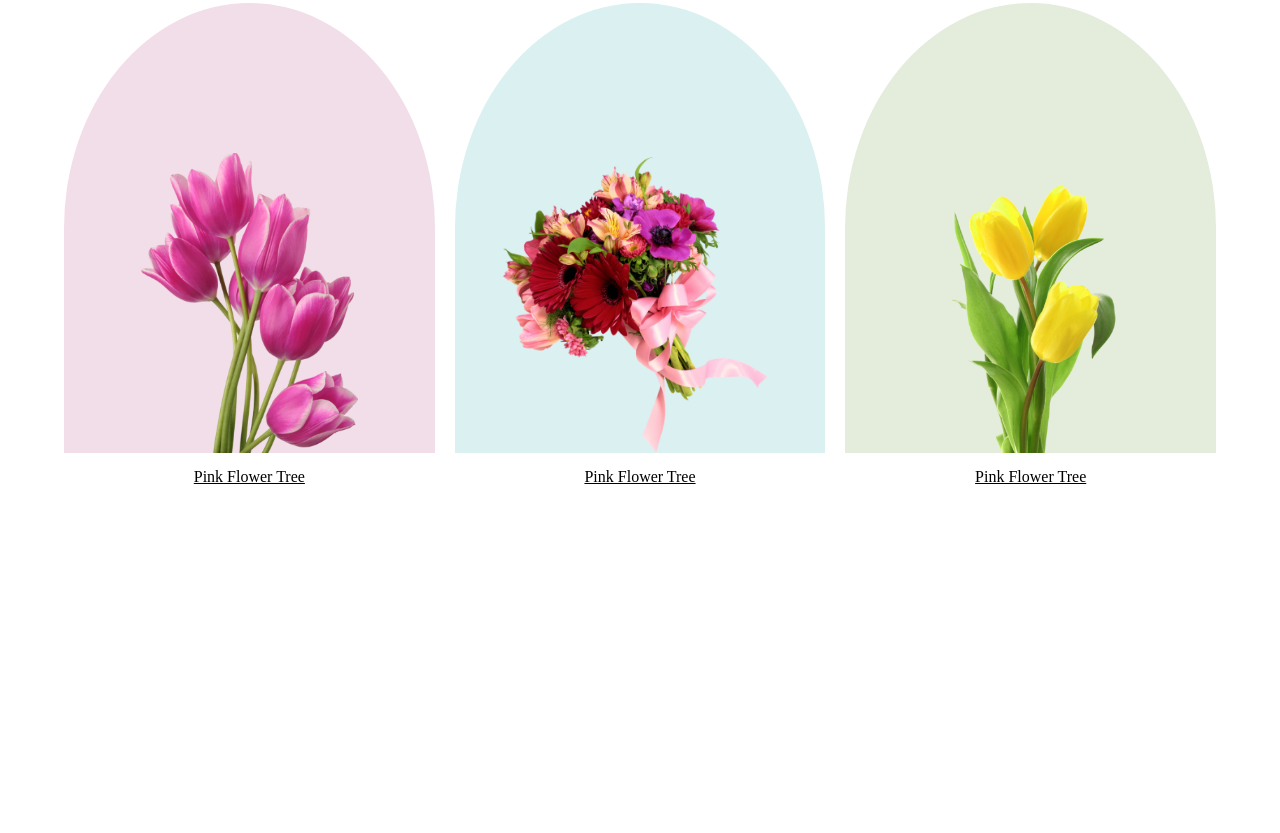
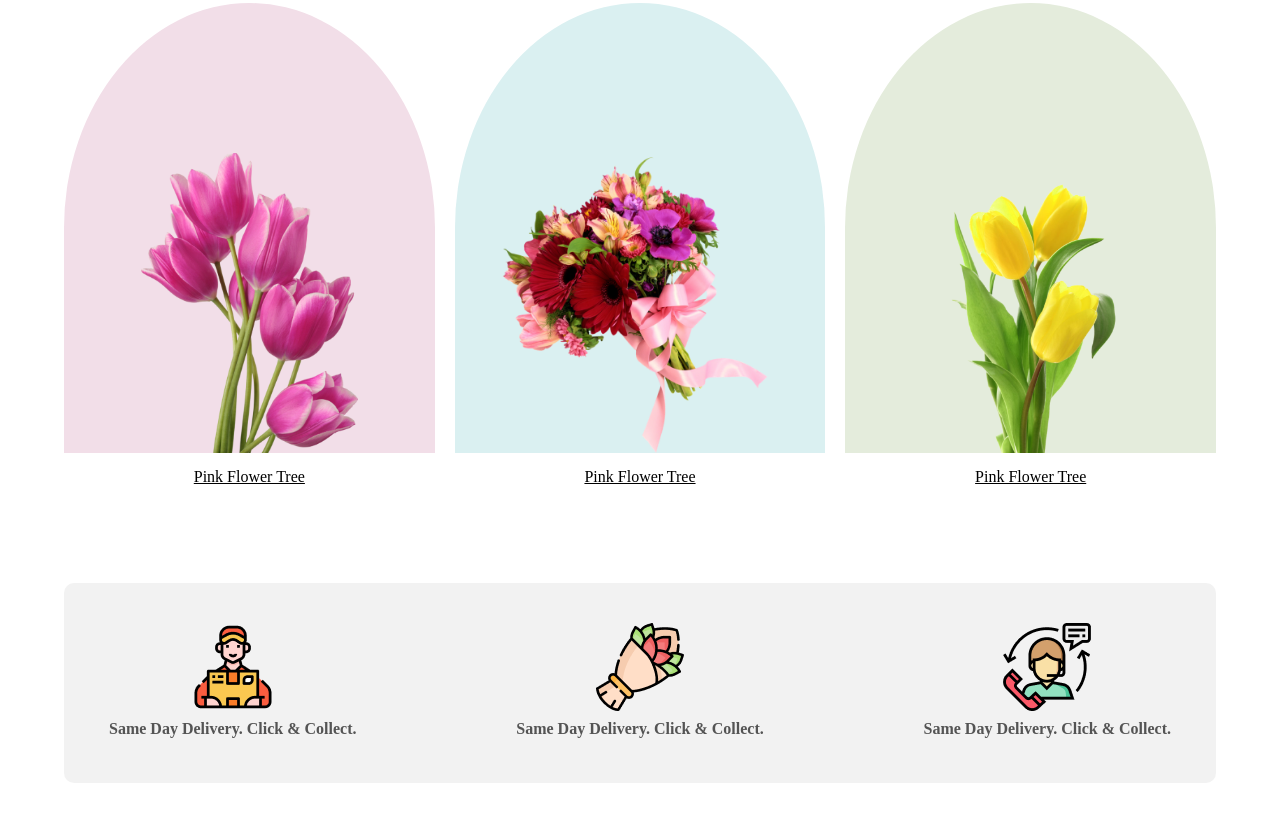
Before and after one commit to JosimHossain1/flower-shop2, a plain HTML site: page index.html in a window 1280 px wide. Shown: the part 1082-1915 px from the top of the page. Before the commit the page ends 1615 px from the top, so only its background shows below. Drawn offline with Linux system fonts and the light colour scheme.

Commit message:
Service Setion Done

```diff
--- a/index.html
+++ b/index.html
@@ -109,7 +109,31 @@
     </section>
 
     <!-- Services -->
+    <section class="services">
+      <div class="container">
+        <div class="wrapper flex">
 
+
+          <div class="service-box">
+            <img src="/assets/Group 57.png" alt="">
+            <h4>Same Day Delivery. Click & Collect.</h4>
+          </div>
+
+
+          <div class="service-box">
+            <img src="/assets/Group 58.png" alt="">
+            <h4>Same Day Delivery. Click & Collect.</h4>
+          </div>
+
+          <div class="service-box">
+            <img src="/assets/Group 59.png" alt="">
+            <h4>Same Day Delivery. Click & Collect.</h4>
+          </div>
+
+
+        </div>
+      </div>
+    </section>
 
   </main>
 
--- a/style.css
+++ b/style.css
@@ -153,3 +153,26 @@ nav button {
   border-top-left-radius: 50%;
   border-top-right-radius: 50%;
 }
+
+/* Services Section */
+.services {
+  padding: 50px 0px;
+}
+
+.services .wrapper {
+  justify-content: space-between;
+  align-content: center;
+  background: #e6e6e680;
+  padding: 40px;
+  border-radius: 10px;
+}
+
+.services .wrapper .service-box {
+  text-align: center;
+}
+
+.services .wrapper .service-box h4 {
+  font-weight: bold;
+  color: rgb(84, 84, 84);
+  margin: 5px;
+}
```
Also changed, not shown: 1 other file.
